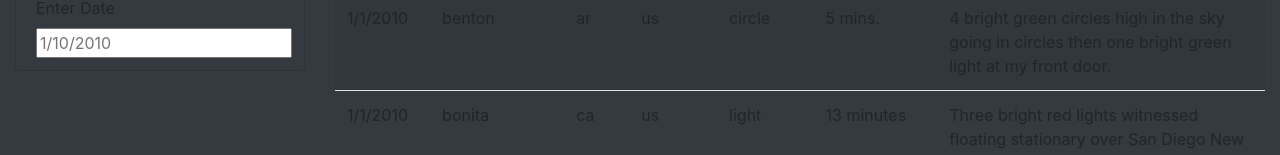
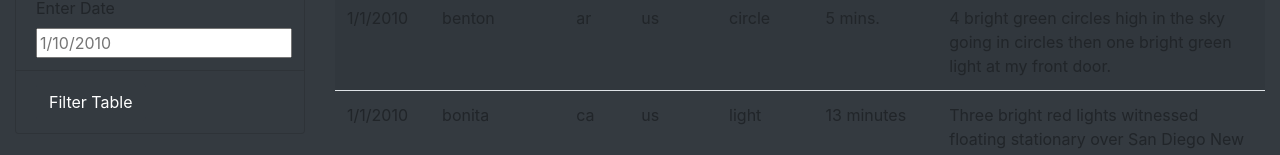
Before and after one commit to benniehana111/UFOs, a plain HTML site: page index.html in a window 1280 px wide. Shown: the part 796-951 px from the top of the page. Drawn offline with nearby package versions, Linux system fonts and the light colour scheme.

Commit message:
Add files via upload

```diff
--- a/index.html
+++ b/index.html
@@ -46,7 +46,9 @@
                             <label for="date">Enter Date
                             </label>
                             <input type = "text" placeholder="1/10/2010" id ="datetime"/>
-
+                        </li>
+                        <li class = "list-group-item bg-dark">
+                            <button id = "filter-btn" type ="button" class ="btn btn-dark">Filter Table</button>
                         </li>
                     </ul>
 
```
